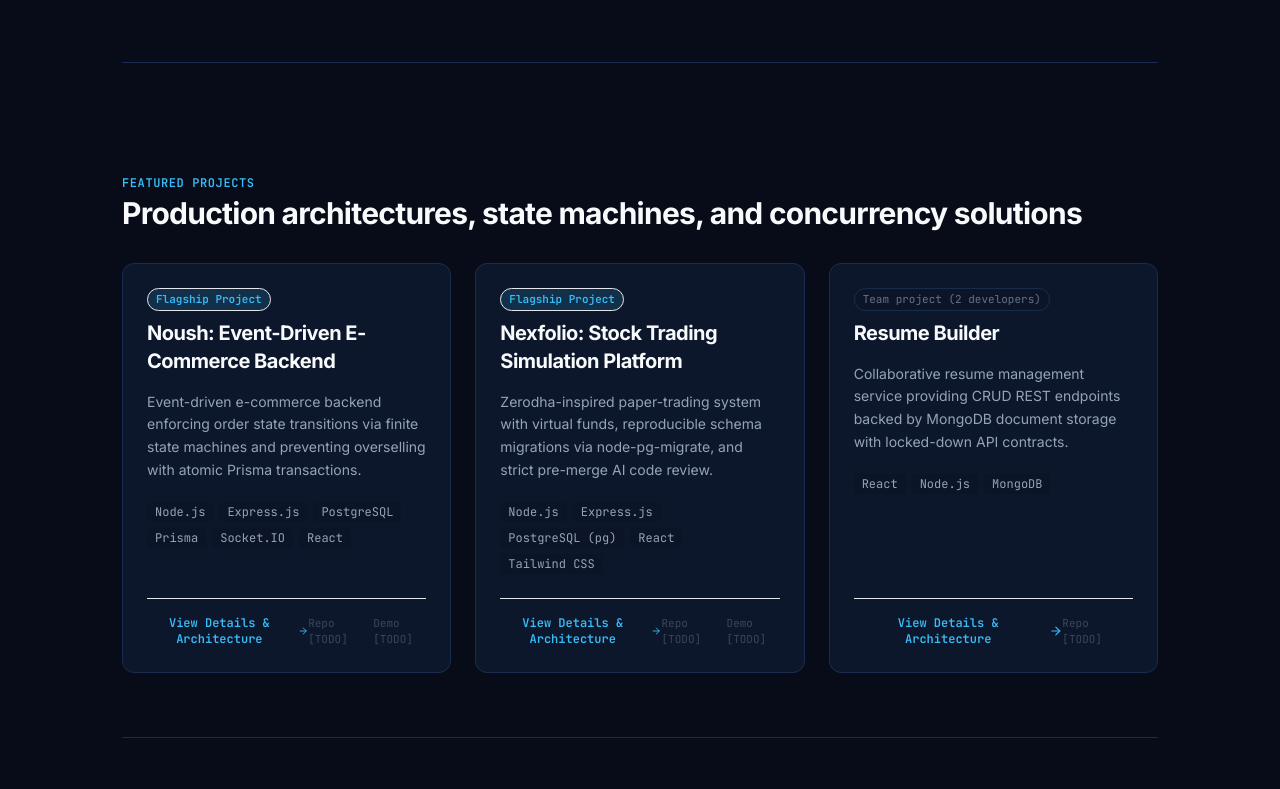
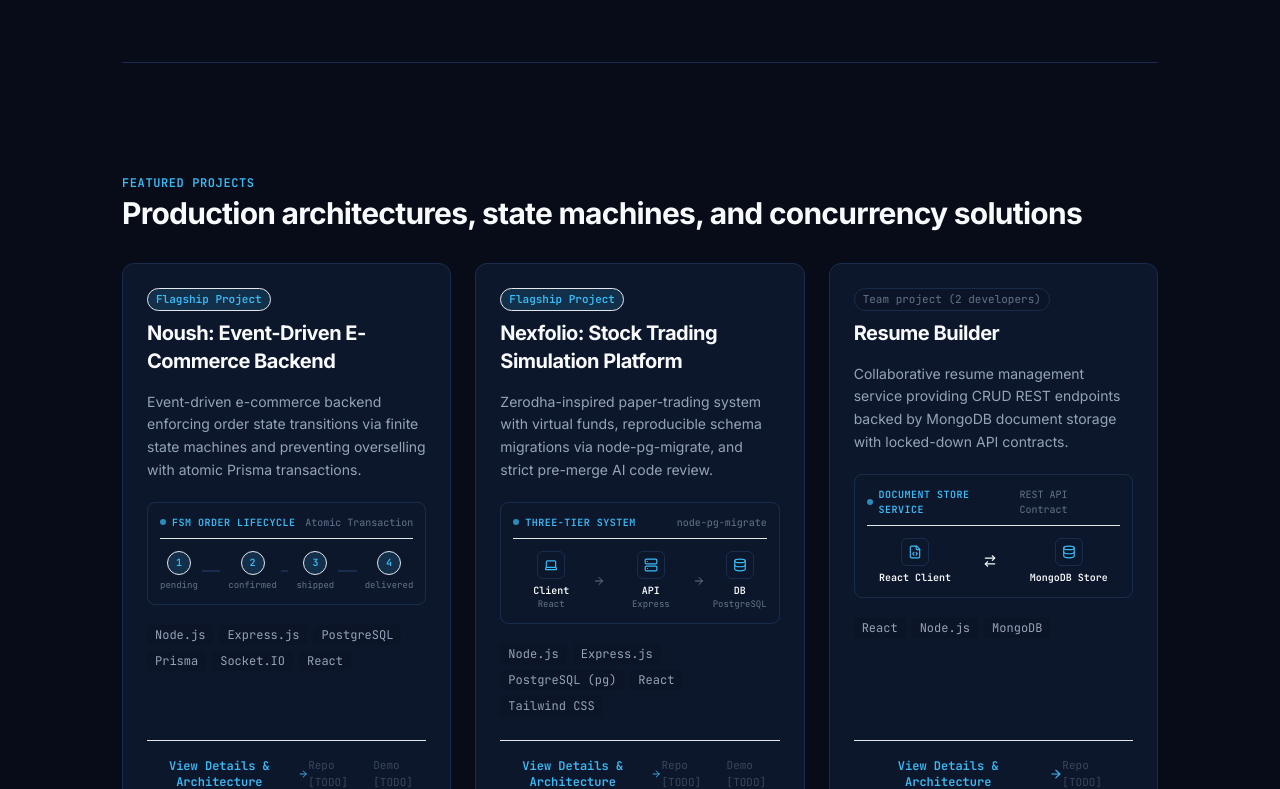
Before and after one commit to NamanRawat08/portfolio, a React (Vite) app: page / in a window 1280 px wide. Shown: the part 2011-2800 px from the top of the page. Built offline with nearby package versions, Linux system fonts and the light colour scheme.

Commit message:
feat(projects): enhance card-level interactive SVG/CSS diagrams

```diff
--- a/src/components/ProjectCard.jsx
+++ b/src/components/ProjectCard.jsx
@@ -1,5 +1,8 @@
 import { motion, useReducedMotion } from 'framer-motion';
 import { ExternalLink, Github, ArrowRight } from 'lucide-react';
+import MiniStateMachine from './diagrams/MiniStateMachine';
+import MiniThreeTier from './diagrams/MiniThreeTier';
+import MiniDocStore from './diagrams/MiniDocStore';
 
 export default function ProjectCard({ project, onSelect }) {
   const shouldReduceMotion = useReducedMotion();
@@ -17,7 +20,7 @@ export default function ProjectCard({ project, onSelect }) {
   return (
     <CardWrapper
       {...motionProps}
-      className="flex flex-col justify-between rounded-xl border border-surface-border bg-surface-card p-6 transition-colors hover:border-accent/50 hover:shadow-lg hover:shadow-accent/5"
+      className="group flex flex-col justify-between rounded-xl border border-surface-border bg-surface-card p-6 transition-all hover:border-accent/50 hover:shadow-lg hover:shadow-accent/5"
     >
       <div className="space-y-4">
         {/* Header: Title & Badges */}
@@ -34,7 +37,7 @@ export default function ProjectCard({ project, onSelect }) {
               </span>
             )}
           </div>
-          <h3 className="text-xl font-bold tracking-tight text-text-primary">
+          <h3 className="text-xl font-bold tracking-tight text-text-primary group-hover:text-accent transition-colors">
             {project.title}
           </h3>
         </div>
@@ -43,6 +46,13 @@ export default function ProjectCard({ project, onSelect }) {
         <p className="text-sm leading-relaxed text-text-secondary">
           {project.shortDescription}
         </p>
+
+        {/* Mini Architecture Visual */}
+        <div className="pt-1">
+          {project.visualType === 'state-machine' && <MiniStateMachine />}
+          {project.visualType === 'three-tier' && <MiniThreeTier />}
+          {!project.visualType && <MiniDocStore />}
+        </div>
 
         {/* Tech Stack Chips */}
         <div className="flex flex-wrap gap-1.5 pt-1">
@@ -65,7 +75,7 @@ export default function ProjectCard({ project, onSelect }) {
           className="inline-flex items-center gap-1.5 font-mono text-xs font-semibold text-accent hover:text-accent-hover transition-colors"
         >
           <span>View Details & Architecture</span>
-          <ArrowRight className="h-3.5 w-3.5" />
+          <ArrowRight className="h-3.5 w-3.5 transition-transform group-hover:translate-x-1" />
         </button>
 
         <div className="flex items-center gap-3">
--- /dev/null
+++ b/src/components/diagrams/MiniDocStore.jsx
@@ -0,0 +1,35 @@
+import { FileCode, Database, ArrowRightLeft } from 'lucide-react';
+
+export default function MiniDocStore() {
+  return (
+    <div className="rounded-lg border border-surface-border bg-bg-secondary/60 p-3 transition-colors group-hover:border-accent/40">
+      <div className="flex items-center justify-between pb-2 mb-2 border-b border-surface-border/50">
+        <span className="font-mono text-[10px] text-accent font-semibold tracking-wider uppercase flex items-center gap-1.5">
+          <span className="h-1.5 w-1.5 rounded-full bg-accent animate-pulse" />
+          Document Store Service
+        </span>
+        <span className="font-mono text-[10px] text-text-muted">
+          REST API Contract
+        </span>
+      </div>
+
+      <div className="flex items-center justify-around gap-2 pt-1 font-mono text-[10px]">
+        <div className="flex flex-col items-center">
+          <div className="flex h-7 w-7 items-center justify-center rounded-md border border-surface-border bg-surface-card text-accent">
+            <FileCode className="h-3.5 w-3.5" />
+          </div>
+          <span className="mt-1 font-semibold text-text-primary">React Client</span>
+        </div>
+
+        <ArrowRightLeft className="h-3.5 w-3.5 text-accent/70" />
+
+        <div className="flex flex-col items-center">
+          <div className="flex h-7 w-7 items-center justify-center rounded-md border border-surface-border bg-surface-card text-accent">
+            <Database className="h-3.5 w-3.5" />
+          </div>
+          <span className="mt-1 font-semibold text-text-primary">MongoDB Store</span>
+        </div>
+      </div>
+    </div>
+  );
+}
--- /dev/null
+++ b/src/components/diagrams/MiniStateMachine.jsx
@@ -0,0 +1,44 @@
+export default function MiniStateMachine() {
+  const steps = [
+    { label: 'pending', id: '1' },
+    { label: 'confirmed', id: '2' },
+    { label: 'shipped', id: '3' },
+    { label: 'delivered', id: '4' },
+  ];
+
+  return (
+    <div className="rounded-lg border border-surface-border bg-bg-secondary/60 p-3 transition-colors group-hover:border-accent/40">
+      <div className="flex items-center justify-between pb-2 mb-2 border-b border-surface-border/50">
+        <span className="font-mono text-[10px] text-accent font-semibold tracking-wider uppercase flex items-center gap-1.5">
+          <span className="h-1.5 w-1.5 rounded-full bg-accent animate-pulse" />
+          FSM Order Lifecycle
+        </span>
+        <span className="font-mono text-[10px] text-text-muted">
+          Atomic Transaction
+        </span>
+      </div>
+
+      {/* SVG / CSS State Machine Flow */}
+      <div className="flex items-center justify-between gap-1 pt-1">
+        {steps.map((step, idx) => (
+          <div key={step.id} className="flex items-center flex-1 last:flex-none">
+            <div className="flex flex-col items-center">
+              <div className="flex h-6 w-6 items-center justify-center rounded-full border border-accent/40 bg-accent-muted text-[10px] font-mono font-bold text-accent transition-transform group-hover:scale-110">
+                {step.id}
+              </div>
+              <span className="mt-1 font-mono text-[9px] text-text-muted group-hover:text-text-primary transition-colors">
+                {step.label}
+              </span>
+            </div>
+
+            {idx < steps.length - 1 && (
+              <div className="flex-1 mx-1 h-[2px] bg-surface-border relative overflow-hidden">
+                <div className="absolute inset-0 bg-accent/60 -translate-x-full group-hover:translate-x-0 transition-transform duration-500 ease-out" />
+              </div>
+            )}
+          </div>
+        ))}
+      </div>
+    </div>
+  );
+}
--- /dev/null
+++ b/src/components/diagrams/MiniThreeTier.jsx
@@ -0,0 +1,50 @@
+import { Laptop, Server, Database, ArrowRight } from 'lucide-react';
+
+export default function MiniThreeTier() {
+  const nodes = [
+    { label: 'Client', tech: 'React', icon: Laptop },
+    { label: 'API', tech: 'Express', icon: Server },
+    { label: 'DB', tech: 'PostgreSQL', icon: Database },
+  ];
+
+  return (
+    <div className="rounded-lg border border-surface-border bg-bg-secondary/60 p-3 transition-colors group-hover:border-accent/40">
+      <div className="flex items-center justify-between pb-2 mb-2 border-b border-surface-border/50">
+        <span className="font-mono text-[10px] text-accent font-semibold tracking-wider uppercase flex items-center gap-1.5">
+          <span className="h-1.5 w-1.5 rounded-full bg-accent animate-pulse" />
+          Three-Tier System
+        </span>
+        <span className="font-mono text-[10px] text-text-muted">
+          node-pg-migrate
+        </span>
+      </div>
+
+      <div className="flex items-center justify-between gap-1 pt-1">
+        {nodes.map((node, idx) => {
+          const Icon = node.icon;
+          return (
+            <div key={node.label} className="flex items-center flex-1 last:flex-none">
+              <div className="flex flex-col items-center flex-1">
+                <div className="flex h-7 w-7 items-center justify-center rounded-md border border-surface-border bg-surface-card text-accent transition-transform group-hover:scale-110 group-hover:border-accent/60">
+                  <Icon className="h-3.5 w-3.5" />
+                </div>
+                <span className="mt-1 font-mono text-[10px] font-bold text-text-primary">
+                  {node.label}
+                </span>
+                <span className="font-mono text-[9px] text-text-muted">
+                  {node.tech}
+                </span>
+              </div>
+
+              {idx < nodes.length - 1 && (
+                <div className="text-text-muted group-hover:text-accent transition-colors px-1">
+                  <ArrowRight className="h-3 w-3" />
+                </div>
+              )}
+            </div>
+          );
+        })}
+      </div>
+    </div>
+  );
+}
```
